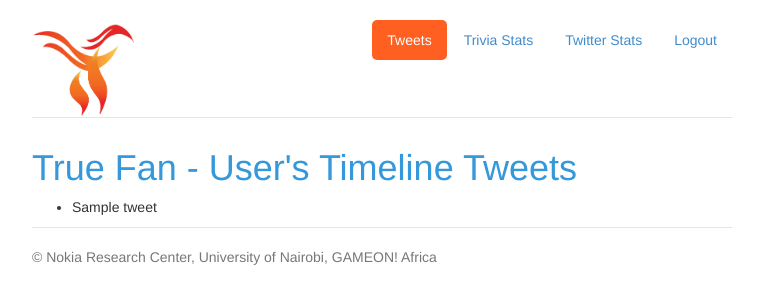
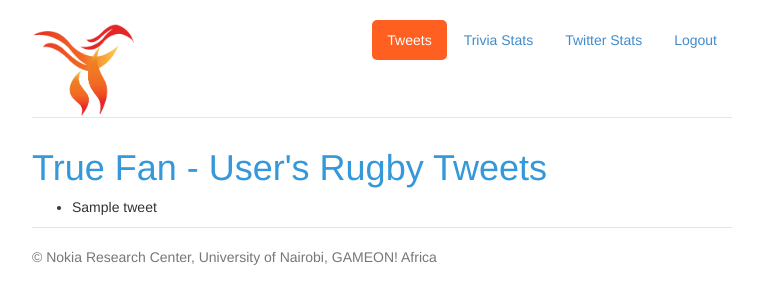
Before and after one commit to gameon-2013/truefan, a Django app: template twyauth/templates/twyauth/timeline.html in a window 1280 px wide. Shown: the top 304 px of the page, without its empty margins (258-1021 px from the left). Run offline with Django 3.2, Linux system fonts and the light colour scheme; the template is opened without the code that fills it: most values are stand-ins (such as "Sample title", 1, 10 or a date in 2020).

Commit message:
showing user's rugby tweets instead of timeline

```diff
--- a/twyauth/templates/twyauth/timeline.html
+++ b/twyauth/templates/twyauth/timeline.html
@@ -1,6 +1,6 @@
 {% extends 'base.html' %}
 
-{% block title %}User Timeline{% endblock title %}
+{% block title %}User's Rugby Tweets{% endblock title %}
 {% block nav %}
           <li class="active"><a href="#">Tweets</a></li>
           <li><a href="#">Trivia Stats</a></li>
@@ -9,7 +9,7 @@
 {%endblock nav%}
 
 {% block body %}
-<h1>True Fan - User's Timeline Tweets</h1>
+<h1>True Fan - User's Rugby Tweets</h1>
 {% if tweets %}
 	<ul>
 	{% for tweet in tweets %}
@@ -17,6 +17,6 @@
 	{% endfor %}
 	</ul>
 {% else %}
-	<p>No tweets are available. </p>
+	<p>No tweets are available for now. Check back later</p>
 {% endif %}
 {% endblock body %}
--- a/twyauth/views.py
+++ b/twyauth/views.py
@@ -141,9 +141,9 @@ def user_timeline(request):
         if user is None:
             raise Exception("User not validated")
         tweets = []
-        user_tweets = user.get_tweets()
+        user_tweets = user.rugbytweet_set.all()
         for dTweet in user_tweets:
-            tweets.append(dTweet['text'])
+            tweets.append(dTweet.text)
         return render_to_response('twyauth/timeline.html', {'tweets':tweets, 'login_url': request.build_absolute_uri(twyauth.LOGOUT_URL),})
     except TwythonAuthError as ex:
         #invalid tokens...get new tokens
```
